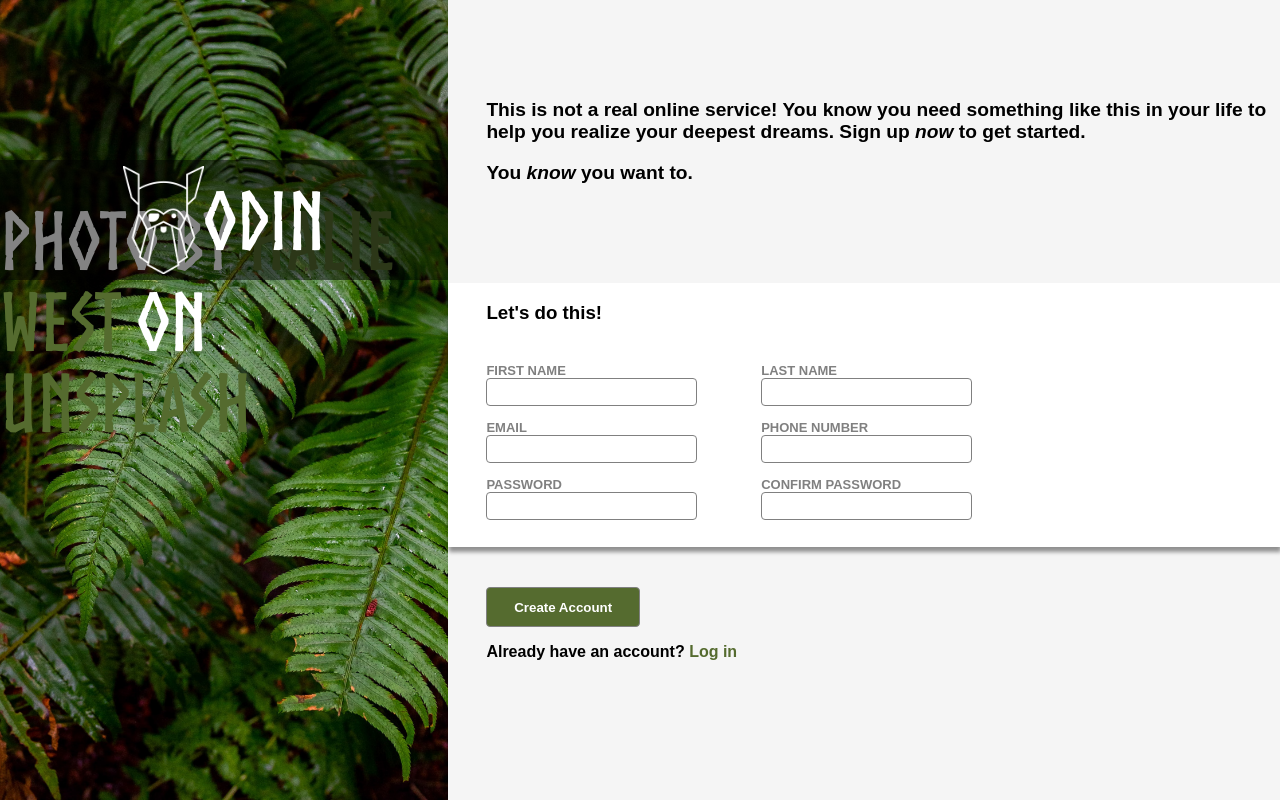
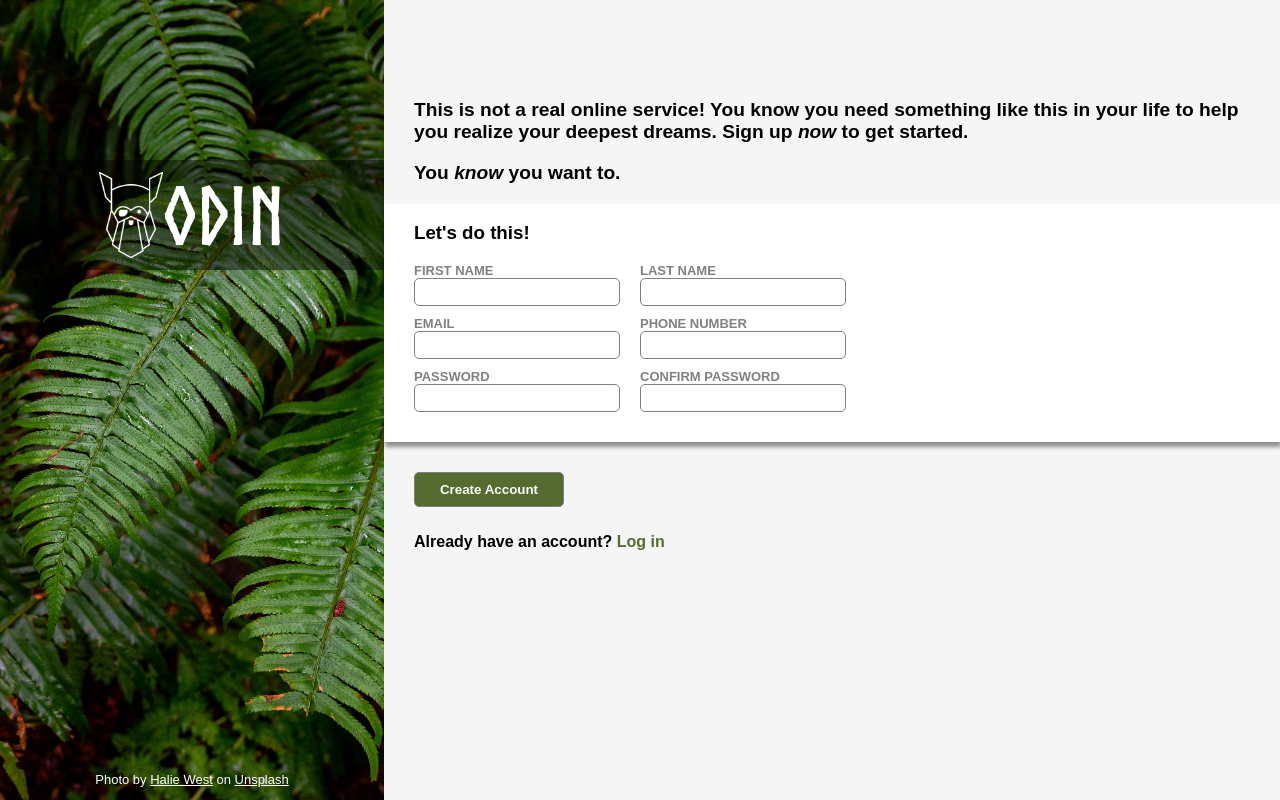
Before and after one commit to MohamedEmary/Sign-up-Form, a plain HTML site: page index.html in a window 1280 px wide. Drawn offline with Linux system fonts and the light colour scheme.

Commit message:
add page style

```diff
--- a/assets/style/style.css
+++ b/assets/style/style.css
@@ -3,60 +3,73 @@
   src: url(../font/Norse-Bold.otf);
 }
 
+body {
+  margin: 0;
+  font-family: Arial, Helvetica, sans-serif;
+}
+
 :root {
   --left-div-width: 35vw;
-  --right-div-padding-left: 3vw;
-  /* --upper-and-lower-right-height: 35vh; */
-}
-body {
-  margin: 0;
+  --left-space: 30px;
 }
 
 .main {
+  min-height: 100vh;
   display: flex;
-  /* min-height: max(450px, 100vh); */
-  /* TODO change size based on page size not viewport size  */
-  min-height: max(500px, 100vh);
-  min-width: max(800px, 100vw);
 }
+
 .left {
-  background: url(../images/background.jpg) no-repeat center/cover;
-  width: var(--left-div-width);
-  font-family: norse-bold;
+  background: url(../images/background.jpg);
+  background-repeat: no-repeat;
+  background-position: center center;
+  background-size: cover;
+  display: flex;
+  flex: 3;
+  flex-direction: column;
   color: white;
-  font-size: 10vh;
+  font-size: 5rem;
+  justify-content: space-between;
 }
 
 .transparent {
+  font-family: norse-bold;
   position: relative;
   top: 20vh;
   display: flex;
   justify-content: center;
   align-items: center;
-  height: 15vh;
-  background-color: rgba(0, 0, 0, 0.486);
+  height: 90px;
+  padding: 10px;
+  background-color: rgba(0, 0, 0, 0.45);
 }
 
-.transparent p {
-  margin: 0;
-}
-.transparent img {
-  height: 90%;
+img {
+  height: 95%;
 }
 
+.attribution {
+  font-size: small;
+  position: relative;
+  padding: 0 10px;
+  text-align: center;
+}
+.attribution a {
+  color: white;
+}
+
+/* =============== */
+
 .right {
-  font-family: sans-serif;
-  width: calc(100vw - var(--left-div-width));
   background-color: whitesmoke;
+  flex: 7;
 }
 
 .upper {
-  height: 33vh;
-  /* min-height: 140px; */
   font-weight: bold;
   box-sizing: border-box;
   font-size: larger;
-  padding-left: var(--right-div-padding-left);
+  padding-left: var(--left-space);
+  padding-right: 15px;
 }
 
 .upper p:first-child {
@@ -67,27 +80,19 @@ body {
   display: flex;
   flex-direction: column;
   background-color: white;
-  height: 33vh;
   box-shadow: 1px 5px 4px 0 #00000069;
-  /* min-height: 250px; */
-}
-
-h2 {
-  margin: 0;
-}
-
-.paragraph {
-  height: 25%;
+  padding-bottom: 20px;
+  padding-right: 15px;
 }
 
 .login-section,
 .form-inputs {
-  padding-left: var(--right-div-padding-left);
+  padding-left: var(--left-space);
 }
 
 .form-columns {
   display: flex;
-  height: 70%;
+  flex-wrap: wrap;
 }
 
 .form-columns div {
@@ -97,10 +102,11 @@ h2 {
 }
 
 input {
-  width: 16vw;
+  width: 200px;
   border: 1px solid gray;
-  border-radius: 4px;
+  border-radius: 5px;
   height: 3vh;
+  margin-bottom: 10px;
 }
 
 input:focus {
@@ -114,8 +120,8 @@ label {
   font-weight: bold;
 }
 
-.right-col {
-  margin-left: 5vw;
+.left-col {
+  margin-right: 20px;
 }
 
 input[type="submit"] {
@@ -124,18 +130,19 @@ input[type="submit"] {
   box-shadow: 1px;
   font-weight: bold;
   background-color: darkolivegreen;
-  width: 12vw;
-  height: 5vh;
+  width: 150px;
+  height: 35px;
 }
+
 .login-section {
-  padding-top: 5vh;
+  padding-top: 30px;
 }
 
 .login-section p {
   font-weight: bold;
 }
 
-a {
+.login-section a {
   text-decoration: none;
   color: darkolivegreen;
 }
```
